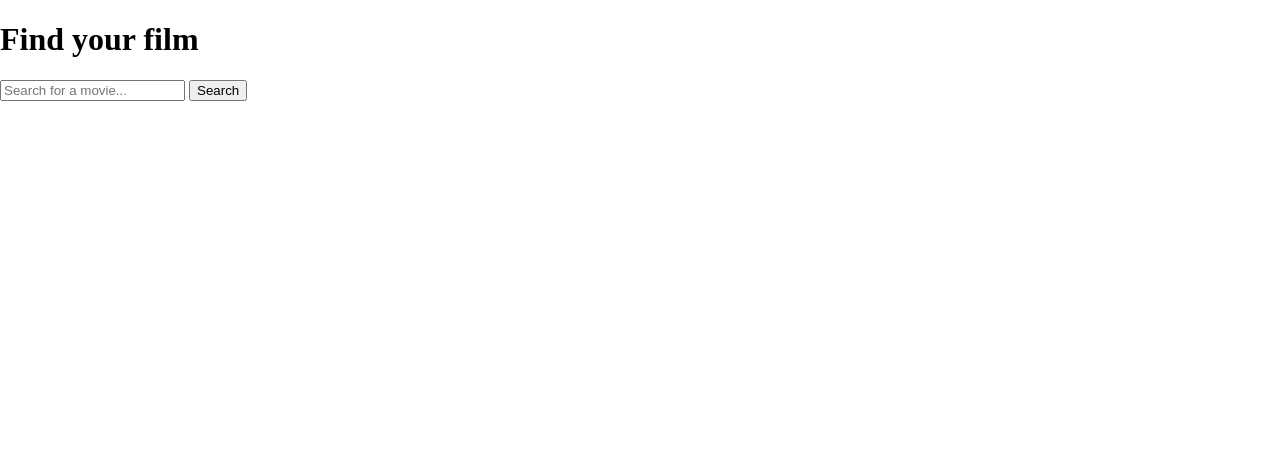
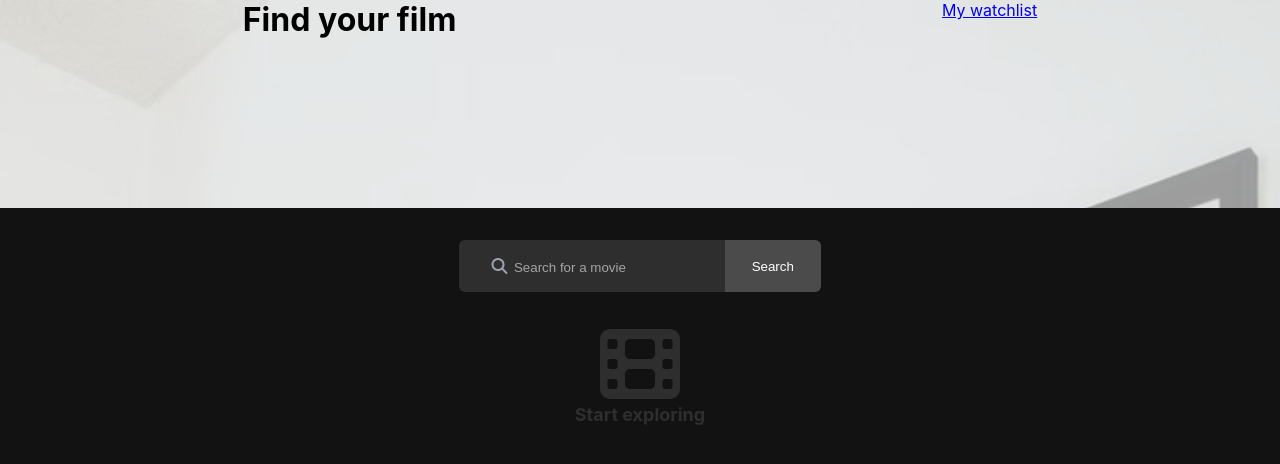
Before and after one commit to IsahiRea/movie-watchlist, a website built with Vite: page index.html in a window 1280 px wide. Built offline with nearby package versions, Linux system fonts and the light colour scheme; no server answers.

Commit message:
Created Search Bar

```diff
--- a/index.css
+++ b/index.css
@@ -1,4 +1,87 @@
-html, body {
+*, *::before, *::after {
+    box-sizing: border-box;
+}
+
+html, body, h1, p {
     margin: 0;
     padding: 0;
 }
+
+body {
+    font-family: 'Inter', sans-serif;
+    background-color: #121212;
+    text-align: center;
+    width: 100%;
+    min-height: 100vh;
+}
+
+header {
+    background: url('images/hero.png');
+    background-size: cover;
+    background-repeat: no-repeat;
+    background-color: rgba(255, 255, 255, 0.6);
+    background-blend-mode: lighten;
+    height: 208px;
+
+    display: flex;
+    justify-content: space-around;
+}
+
+
+
+/* Search */
+#search-container {
+    display: flex;
+    justify-content: center;
+    align-items: center;
+    margin-top: 2em;
+}
+
+.search-bar {
+    padding: 1em 2em;
+    background: #2E2E2F;
+    border-radius: 6px 0 0 6px;
+}
+
+#search-input {
+    color: #A5A5A5;
+    background: #2E2E2F;
+    border: none;
+}
+
+#search-input::placeholder {
+    color: #A5A5A5;
+}
+
+#search-button {
+    background: #4B4B4B;
+    color: #FFFFFF;
+    border: none;
+    border-radius: 0 6px 6px 0;
+    padding: 1.4em 2em;
+    cursor: pointer;
+}
+
+#search-button:hover {
+    background: #5B5B5B;
+}
+
+
+main {
+    display: flex;
+    flex-direction: column;
+    justify-content: center;
+    align-items: center;
+    margin-top: 2em;
+}
+
+/* Idle Content */
+.idle {
+    color: #2E2E2F;
+    font-size: 1.125rem;
+    font-weight: 700;
+}
+
+.idle-icon {
+    font-size: 10vh;
+}
--- a/index.html
+++ b/index.html
@@ -4,14 +4,36 @@
         <meta charset= "UTF-8">
         <meta name="viewport" content="width=device-width, initial-scale=1.0">
         <title>Movie Search</title>
+        <link rel="stylesheet" href="https://cdnjs.cloudflare.com/ajax/libs/font-awesome/6.7.2/css/all.min.css" integrity="sha512-Evv84Mr4kqVGRNSgIGL/F/aIDqQb7xQ2vcrdIwxfjThSH8CSR7PBEakCr51Ck+w+/U6swU2Im1vVX0SVk9ABhg==" crossorigin="anonymous" referrerpolicy="no-referrer" />
         <link rel="stylesheet" href="index.css">
     </head>
     <body>
-        <h1>Find your film</h1>
+        <header>
+            <h1>Find your film</h1>
+            <p><a href="#">My watchlist</a></p>
+        </header>
+
         <div id="search-container">
-            <input type="text" id="search-input" placeholder="Search for a movie...">
+            <div class="search-bar">
+                <i class="fa-solid fa-magnifying-glass" style="color: #9CA3AF;"></i>
+                <input type="text" id="search-input" placeholder="Search for a movie">
+            </div>
             <button id="search-button">Search</button>
         </div>
+
+        <main>
+            <div id="movie-list">
+                <!-- Movie cards will be dynamically inserted here -->
+                <i class="fa-solid fa-film idle-icon" style="color: #2E2E2F;"></i>
+                <p class="idle">Start exploring</p>
+            </div>
+
+            <!-- <div id="pagination">
+                <button id="prev-button">Previous</button>
+                <button id="next-button">Next</button>
+            </div> -->
+        </main>
+
         <script src="index.js" type="module"></script>
     </body>
 </html>
--- a/index.js
+++ b/index.js
@@ -1,5 +1,18 @@
-async function getMovies(title) {
+const apikey = import.meta.env.VITE_OMDB_API_KEY;
+
+
+async function getMovie(title) {
     const response = await fetch(`http://www.omdbapi.com/?apikey=${apikey}&s=${title}`);
+    if (!response.ok) {
+        throw new Error('Network response was not ok');
+    }
+
+    const movie = await response.json();
+    return movie;
+}
+
+async function getMoviesByYear(year) {
+    const response = await fetch(`http://www.omdbapi.com/?apikey=${apikey}&y=${year}`);
     if (!response.ok) {
         throw new Error('Network response was not ok');
     }
@@ -8,4 +21,6 @@ async function getMovies(title) {
     return movies;
 }
 
-getMovies()
+function renderWatchList() {
+
+}
--- a/package.json
+++ b/package.json
@@ -1,6 +1,7 @@
 {
   "name": "Scrim-s03tqlm",
   "description": "https://scrimba.com/frontend-path-c0j/~0nv",
+  "type": "module",
   "scripts": {
     "start": "vite",
     "dev": "vite",
@@ -9,6 +10,5 @@
   },
   "dependencies": {
     "vite": "latest"
-  },
-  "devDependencies": {}
+  }
 }
```
Also changed, not shown: images/hero.png (added), 2 other files.
